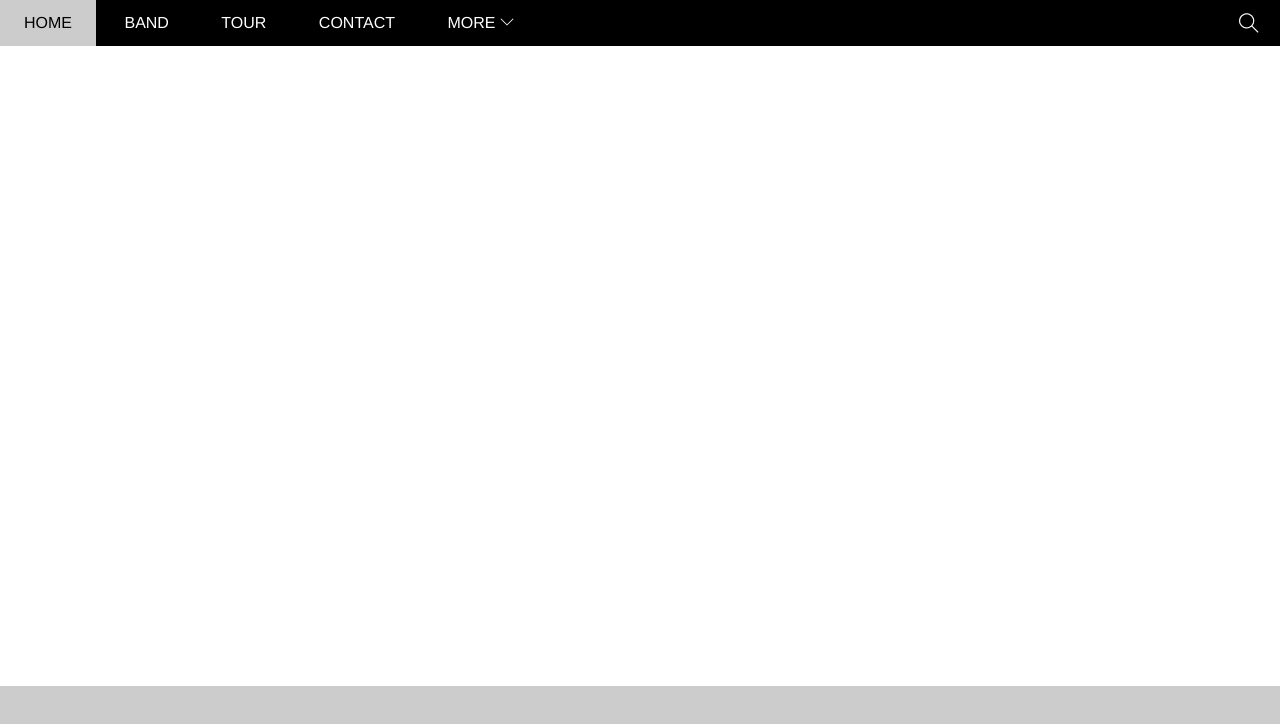
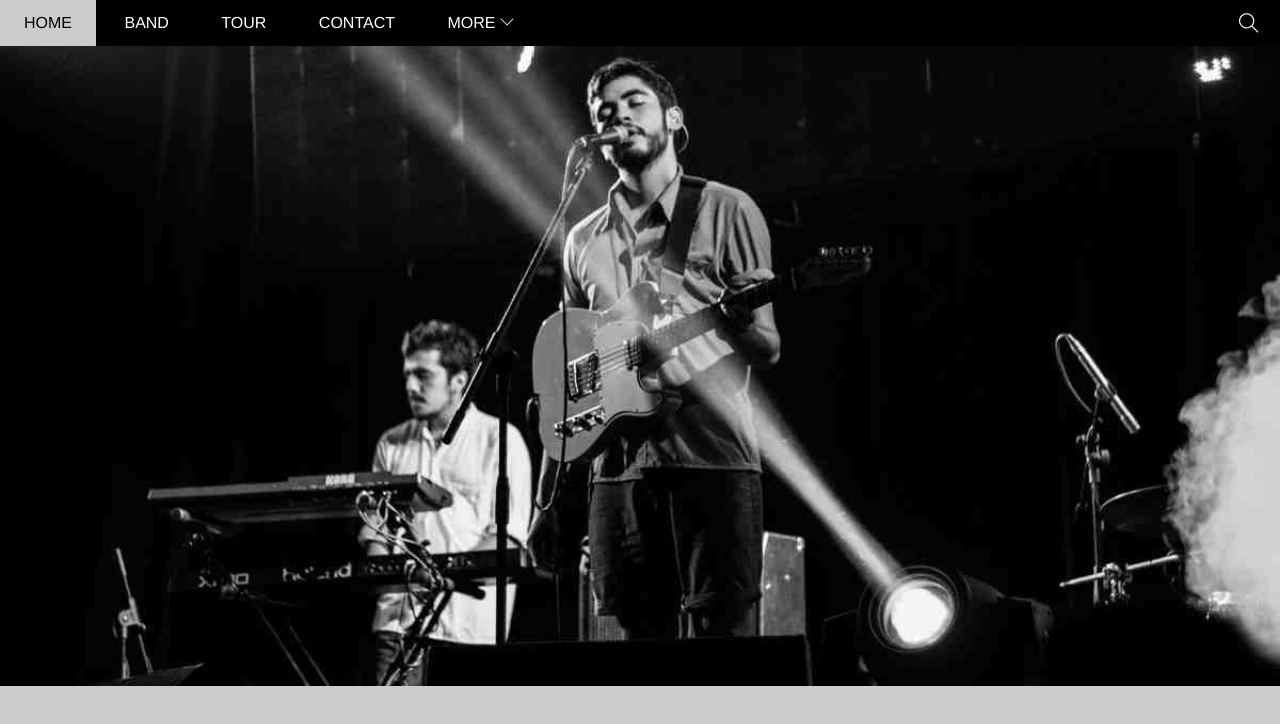
Before and after one commit to nguyenthao109/w3_band, a plain HTML site: page w3_band/index.html in a window 1280 px wide. Shown: the top 724 px of the page. Drawn offline with Linux system fonts and the light colour scheme; the site is published under a folder, as on GitHub Pages, so addresses that start at the root find nothing.

Commit message:
file anh phai de trong folder chua css

```diff
--- a/w3_band/assets/css/style.css
+++ b/w3_band/assets/css/style.css
@@ -98,7 +98,7 @@ html {
 #slider {
     margin-top: 46px;
     padding-top: 50%;  /*n 50% chiều ngang của chính nó */
-    background: url('/assets/img/slider/slider1.jpg') top center / cover no-repeat; /*theo thứ tự này: background-image, background-position / bg-size bg repeat;*/
+    background: url("slider1.jpg") top center / cover no-repeat; /*theo thứ tự này: background-image, background-position / bg-size bg repeat;*/
 }
 
 
```
Also changed, not shown: w3_band/assets/css/slider1.jpg (renamed from w3_band/assets/img/slider/slider1.jpg).
